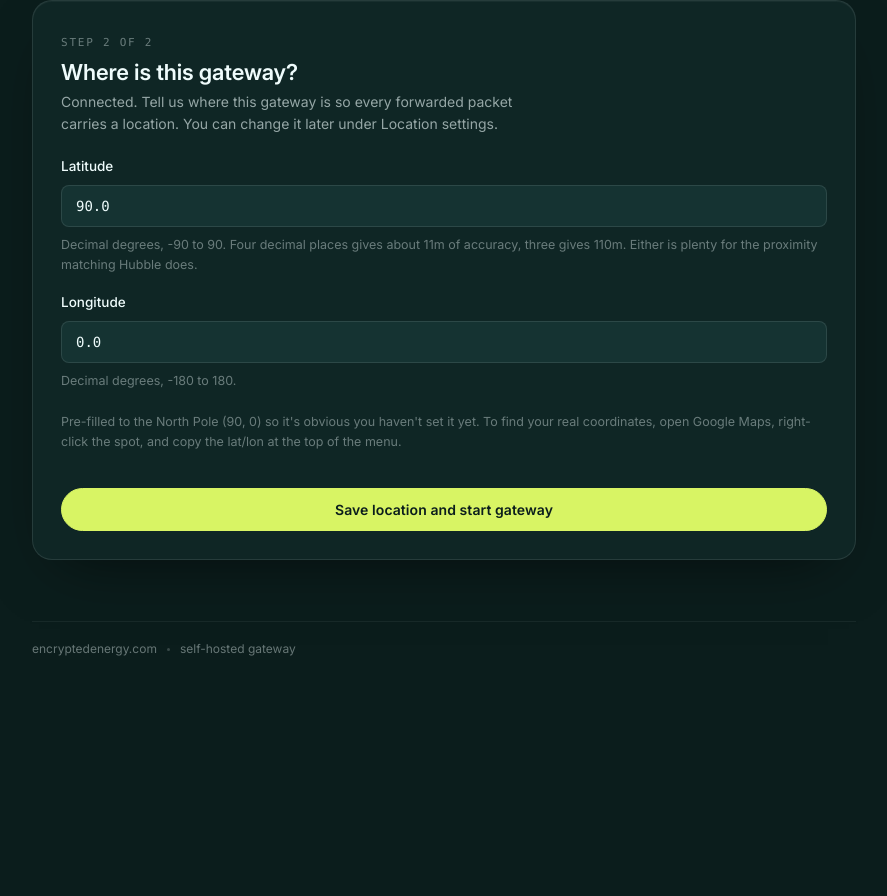
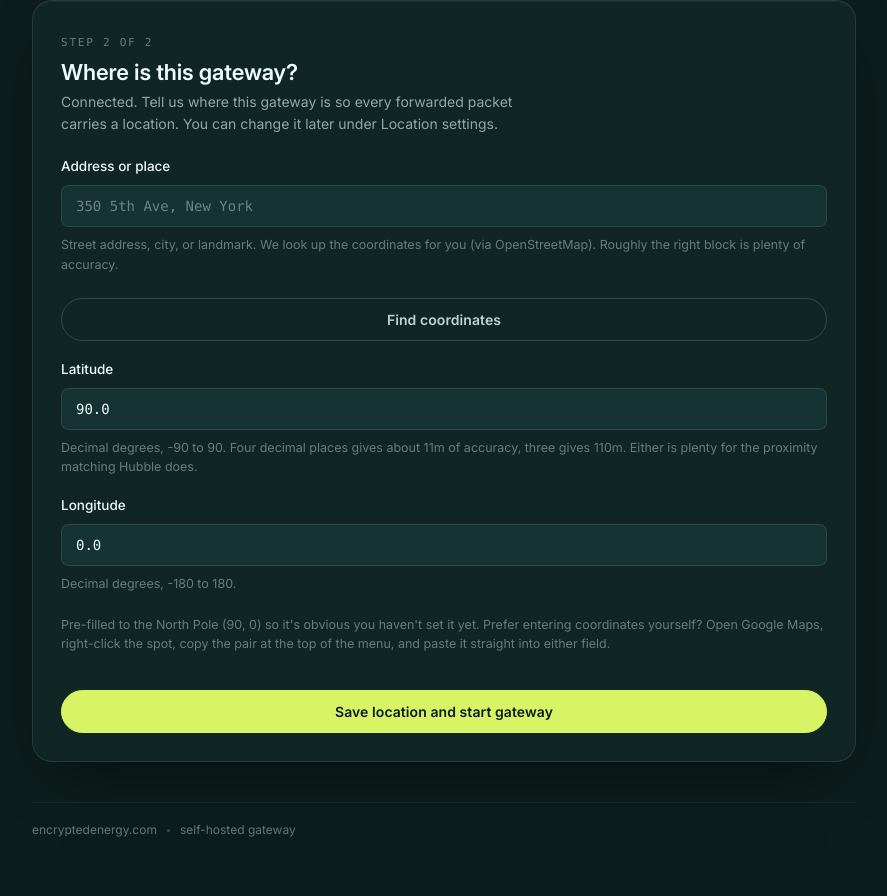
Before and after one commit to Encrypted-Energy/gateway, a Flask app: template ui/src/ee_gateway_ui/templates/setup_location.html in a window 1280 px wide. Shown: the part 85-981 px from the top of the page, without its empty margins (196-1083 px from the left). Before the commit the page ends 741 px from the top, so only its background shows below. Run offline with Flask 3, Linux system fonts and the light colour scheme; the template is opened without the code that fills it, so the values that code supplies are empty.

Commit message:
Gateway 0.10.6: location UX overhaul, org-ID removal, worker 0.7.7
The fixed-location flow is the majority setup path now that the
official Umbrel store is the primary install funnel (most operators
have no GPS dongle). Three coordinated fixes there, plus packaging of
the 408/429 retry fix already on main:

UI 0.6.4:
- Address geocoding on both location forms via OSM Nominatim (no API
  key, operator-click only). Fills coordinates for review; saving
  stays explicit.
- Coordinate parser accepts real-world pastes: Google Maps 'lat, lon'
  pair in one field (beats the North-Pole prefill), degree symbols,
  N/S/E/W letters, Unicode minus, EU decimal commas, trailing commas.
  This kills the 'must be numeric' rejection that fired on the exact
  flow the form hint recommended.
- Org-ID field removed; token-only setup. Legacy org_id in existing
  config.json preserved and ignored.

Worker 0.7.7:
- org_id optional in config (was required but never consumed).
- 408/429 retry fix (a4b630b) ships in an image for the first time.

Tests: UI 40 -> 53, worker 60 -> 61, all green.

Co-Authored-By: Claude Fable 5 <noreply@anthropic.com>

```diff
--- a/ui/pyproject.toml
+++ b/ui/pyproject.toml
@@ -1,6 +1,6 @@
 [project]
 name = "ee-gateway-ui"
-version = "0.6.3"
+version = "0.6.4"
 description = "EE Gateway UI — setup wizard and dashboard for the EE Gateway Hubble BLE gateway."
 requires-python = ">=3.11"
 license = { text = "GPL-3.0-only" }
--- a/ui/src/ee_gateway_ui/__init__.py
+++ b/ui/src/ee_gateway_ui/__init__.py
@@ -3,4 +3,4 @@
 # Licensed under the GNU General Public License version 3 (GPL-3.0-only).
 # See the LICENSE file at the repository root.
 
-__version__ = "0.6.3"
+__version__ = "0.6.4"
--- a/ui/src/ee_gateway_ui/app.py
+++ b/ui/src/ee_gateway_ui/app.py
@@ -34,15 +34,19 @@ always renders something sensible.
 
 import json
 import os
+import re
 import sqlite3
 import tempfile
 import time
 import urllib.error
+import urllib.parse
 import urllib.request
 from datetime import datetime
 from pathlib import Path
 
 from flask import Flask, redirect, render_template, request, url_for
+
+from ee_gateway_ui import __version__
 
 DEFAULT_DATA_DIR = "/data"
 DEFAULT_PORT = 8080
@@ -129,20 +133,22 @@ def _read_json(path):
 
 
 def read_config(data_dir):
-    """Return stored Hubble credentials, or ``None`` if not configured.
+    """Return stored credentials, or ``None`` if not configured.
 
-    Only a config carrying a non-empty ``org_id`` and ``api_token`` counts as
-    configured. A missing file, malformed JSON, or blank fields all read as
-    'not configured', so the UI falls back to the setup wizard.
+    A non-empty ``api_token`` is the only thing that counts as configured.
+    From 0.6.4 the org ID is gone from setup: the ``ee_live`` token alone
+    authenticates against ee-web (a legacy ``org_id`` key left in an older
+    install's config.json is preserved on disk but ignored here). A missing
+    file, malformed JSON, or a blank token all read as 'not configured', so
+    the UI falls back to the setup wizard.
     """
     raw = _read_json(_config_path(data_dir))
     if not isinstance(raw, dict):
         return None
-    org_id = str(raw.get("org_id") or "").strip()
     api_token = str(raw.get("api_token") or "").strip()
-    if not org_id or not api_token:
+    if not api_token:
         return None
-    return {"org_id": org_id, "api_token": api_token}
+    return {"api_token": api_token}
 
 
 def read_state(data_dir):
@@ -190,20 +196,22 @@ def read_devices(data_dir):
 # Write
 # --------------------------------------------------------------------------
 
-def write_config(data_dir, org_id, api_token):
+def write_config(data_dir, api_token):
     """Update credentials in ``config.json`` atomically, preserving other keys.
 
     From 0.5.0 the UI writes additional fields to this file (fixed_lat /
     fixed_lon for the location override). Saving credentials must NOT
     clobber those, so we read-merge-write rather than overwrite. The
-    worker supplies its own defaults for any key the file omits.
+    worker supplies its own defaults for any key the file omits. A legacy
+    ``org_id`` key from a pre-0.6.4 install survives the merge untouched;
+    nothing reads it anymore, but wiping it would be gratuitous churn on
+    a file the worker re-reads every cycle.
 
     The dashboard reads ``saved_at`` to show an optimistic "Verifying
     credentials" state for a short window after submission, masking the
     natural lag between this write and the worker's next scan cycle.
     """
     _merge_config(data_dir, {
-        "org_id": org_id,
         "api_token": api_token,
         "saved_at": int(time.time()),
     })
@@ -357,6 +365,81 @@ def verify_credentials(base_url, api_token, timeout=VERIFY_TIMEOUT_SECONDS):
         ), None
     except Exception as exc:  # pragma: no cover — defense in depth
         return False, f"Verification failed unexpectedly: {exc}", None
+
+
+# --------------------------------------------------------------------------
+# Address geocoding (0.6.4+)
+# --------------------------------------------------------------------------
+
+# OpenStreetMap's public Nominatim instance. No API key; the usage policy
+# (operations.osmfoundation.org/policies/nominatim) asks for a descriptive
+# User-Agent and at most 1 request/second. We call it only when an operator
+# clicks "Find coordinates" on a location form — a handful of requests per
+# gateway *lifetime* — which is comfortably inside the policy.
+NOMINATIM_URL = "https://nominatim.openstreetmap.org/search"
+GEOCODE_TIMEOUT_SECONDS = 10
+
+
+def geocode_address(query, timeout=GEOCODE_TIMEOUT_SECONDS):
+    """Resolve a street address / place name to coordinates via Nominatim.
+
+    Returns ``(ok, error_message, result)``:
+
+    * ``(True, None, dict)`` — best match, with ``lat`` / ``lon`` floats and
+      the matched ``display_name`` so the operator can sanity-check what we
+      found before saving.
+    * ``(False, error_message, None)`` — lookup failed; the message is
+      user-facing and always ends with a path forward (manual entry still
+      works).
+
+    Designed to never raise — geocoding is a convenience layer on top of
+    manual coordinate entry, so any failure must degrade to the manual
+    path, not block setup. Module-level so tests can monkeypatch it (same
+    pattern as verify_credentials).
+    """
+    q = (query or "").strip()
+    if not q:
+        return False, "Enter an address or place name to look up.", None
+    url = NOMINATIM_URL + "?" + urllib.parse.urlencode(
+        {"q": q, "format": "jsonv2", "limit": 1}
+    )
+    req = urllib.request.Request(
+        url,
+        headers={
+            "User-Agent": f"ee-gateway-ui/{__version__} (https://encryptedenergy.com)",
+            "Accept": "application/json",
+        },
+        method="GET",
+    )
+    manual_hint = "You can also enter the coordinates manually below."
+    try:
+        with urllib.request.urlopen(req, timeout=timeout) as resp:
+            body = resp.read()
+        results = json.loads(body.decode("utf-8"))
+        if not isinstance(results, list):
+            return False, f"The address lookup returned an unexpected response. {manual_hint}", None
+        if not results:
+            return False, (
+                "No match for that address. Add a city or country and try "
+                f"again. {manual_hint}"
+            ), None
+        best = results[0]
+        return True, None, {
+            "lat": float(best["lat"]),
+            "lon": float(best["lon"]),
+            "display_name": str(best.get("display_name") or q),
+        }
+    except (KeyError, TypeError, ValueError):
+        return False, f"The address lookup returned an unexpected response. {manual_hint}", None
+    except urllib.error.HTTPError as exc:
+        return False, f"The address lookup failed (HTTP {exc.code}). {manual_hint}", None
+    except (urllib.error.URLError, TimeoutError, OSError):
+        return False, (
+            "Could not reach the address lookup service. Check the "
+            f"gateway's internet connection, or retry. {manual_hint}"
+        ), None
+    except Exception:  # pragma: no cover — defense in depth
+        return False, f"The address lookup failed unexpectedly. {manual_hint}", None
 
 
 # --------------------------------------------------------------------------
@@ -538,9 +621,7 @@ def create_app(data_dir=None):
         """
         config = read_config(data_dir)
         if config is None:
-            return render_template(
-                "setup.html", org_id="", error=None, configured=False
-            )
+            return render_template("setup.html", error=None, configured=False)
         fixed_lat, fixed_lon = read_advanced_config(data_dir)
         if fixed_lat is None or fixed_lon is None:
             return render_template(
@@ -571,16 +652,13 @@ def create_app(data_dir=None):
     def setup():
         """Show the credentials form, even when already configured.
 
-        The organization ID is pre-filled when a config exists; the API token
-        field is always left blank and never echoed back — the stored secret
-        is write-only from the UI's point of view.
+        The API token field is always left blank and never echoed back —
+        the stored secret is write-only from the UI's point of view.
         """
-        config = read_config(data_dir)
         return render_template(
             "setup.html",
-            org_id=config["org_id"] if config else "",
             error=None,
-            configured=config is not None,
+            configured=read_config(data_dir) is not None,
         )
 
     @app.route("/restart", methods=["POST"])
@@ -617,14 +695,12 @@ def create_app(data_dir=None):
         a location is already configured (the reconfigure path), in which
         case we skip directly to the dashboard.
         """
-        org_id = (request.form.get("org_id") or "").strip()
         api_token = (request.form.get("api_token") or "").strip()
-        if not org_id or not api_token:
+        if not api_token:
             return (
                 render_template(
                     "setup.html",
-                    org_id=org_id,
-                    error="Both the organization ID and API token are required.",
+                    error="The API token is required.",
                     configured=read_config(data_dir) is not None,
                 ),
                 400,
@@ -636,14 +712,13 @@ def create_app(data_dir=None):
             return (
                 render_template(
                     "setup.html",
-                    org_id=org_id,
                     error=error,
                     configured=read_config(data_dir) is not None,
                 ),
                 400,
             )
 
-        write_config(data_dir, org_id, api_token)
+        write_config(data_dir, api_token)
         # Reconfigure path: location was already set, jump to dashboard.
         # First-time setup: continue to step 2 (location).
         if is_setup_complete(data_dir):
@@ -682,6 +757,32 @@ def create_app(data_dir=None):
 
         raw_lat = (request.form.get("fixed_lat") or "").strip()
         raw_lon = (request.form.get("fixed_lon") or "").strip()
+
+        # "Find coordinates" submit: geocode the address and re-render the
+        # form with the coordinate fields filled in for review. Nothing is
+        # saved until the operator confirms with the save submit.
+        if request.form.get("action") == "lookup":
+            address = (request.form.get("address") or "").strip()
+            ok, err, hit = geocode_address(address)
+            if not ok:
+                return (
+                    render_template(
+                        "setup_location.html",
+                        fixed_lat=raw_lat,
+                        fixed_lon=raw_lon,
+                        address=address,
+                        error=err,
+                    ),
+                    400,
+                )
+            return render_template(
+                "setup_location.html",
+                fixed_lat=hit["lat"],
+                fixed_lon=hit["lon"],
+                address=address,
+                geocoded=hit["display_name"],
+                error=None,
+            )
 
         ok, err, lat, lon = _parse_coords(raw_lat, raw_lon, allow_blank=False)
         if not ok:
@@ -729,6 +830,33 @@ def create_app(data_dir=None):
         raw_lat = (request.form.get("fixed_lat") or "").strip()
         raw_lon = (request.form.get("fixed_lon") or "").strip()
 
+        # "Find coordinates" submit — same review-then-save flow as setup
+        # step 2; see save_setup_location.
+        if request.form.get("action") == "lookup":
+            address = (request.form.get("address") or "").strip()
+            ok, err, hit = geocode_address(address)
+            if not ok:
+                return (
+                    render_template(
+                        "settings_location.html",
+                        fixed_lat=raw_lat,
+                        fixed_lon=raw_lon,
+                        address=address,
+                        error=err,
+                        saved=False,
+                    ),
+                    400,
+                )
+            return render_template(
+                "settings_location.html",
+                fixed_lat=hit["lat"],
+                fixed_lon=hit["lon"],
+                address=address,
+                geocoded=hit["display_name"],
+                error=None,
+                saved=False,
+            )
+
         if not raw_lat and not raw_lon:
             write_advanced_config(data_dir, None, None)
             _touch_restart_sentinel(data_dir)
@@ -774,6 +902,87 @@ def create_app(data_dir=None):
     return app
 
 
+# Characters that arrive in real-world coordinate pastes but that float()
+# rejects. Wikipedia renders negatives with a Unicode minus (U+2212);
+# copy from a PDF or chat app can carry non-breaking / narrow spaces.
+_COORD_CHAR_MAP = str.maketrans({
+    "−": "-",   # Unicode minus (Wikipedia, some GPS apps)
+    "–": "-",   # en dash, occasionally substituted by rich-text editors
+    " ": " ",   # no-break space
+    " ": " ",   # narrow no-break space (used inside Wikipedia coords)
+    " ": " ",   # thin space
+})
+
+
+def _clean_coord(raw):
+    """Normalize one pasted coordinate fragment; return float or ``None``.
+
+    Accepts the formats operators actually paste: plain decimals, degree
+    symbols ("40.7128°"), hemisphere letters ("40.7128° N" — S and W flip
+    the sign), Unicode minus, EU decimal commas ("40,7128"), and stray
+    separators left behind when a pair is split by hand ("40.7128,").
+    Degrees-minutes-seconds is NOT handled; that failure falls through to
+    the form error, which shows the decimal format to use.
+    """
+    s = str(raw).translate(_COORD_CHAR_MAP).strip().strip(",;")
+    # Hemisphere letter, prefix or suffix. The letter dictates the sign
+    # (S/W negative), overriding any typed sign.
+    sign = None
+    match = re.match(r"(?i)^\s*([NSEW])\s+(.+)$", s)
+    if match is None:
+        match = re.match(r"(?i)^(.+?)\s*([NSEW])\s*$", s)
+        if match is not None:
+            s, sign = match.group(1), match.group(2)
+    else:
+        sign, s = match.group(1), match.group(2)
+    s = s.replace("°", "").strip().strip(",;")
+    # EU decimal comma: exactly one comma and no dot means "40,7128" is a
+    # decimal, not a pair (pairs are handled before this function is
+    # called, and always contain a dot, a space, or a second sign).
+    if s.count(",") == 1 and "." not in s:
+        s = s.replace(",", ".")
+    try:
+        value = float(s)
+    except ValueError:
+        return None
+    if sign is not None and sign.upper() in ("S", "W"):
+        value = -abs(value)
+    elif sign is not None:
+        value = abs(value)
+    return value
+
+
+def _try_parse_pair(raw):
+    """Return ``(lat, lon)`` if ``raw`` reads as one pasted 'lat, lon' pair.
+
+    Google Maps' right-click copy — the exact flow our own form hint
+    recommends — puts "40.712082, -74.040900" on the clipboard as a single
+    string, which operators paste into a single field. Before 0.6.4 that
+    hit the float() parser and bounced with "must be numeric" — on the
+    majority setup path.
+
+    Disambiguation from an EU decimal comma ("40,7"): a token split is only
+    attempted when the string carries a dot, a degree symbol, whitespace
+    after the comma, or whitespace between two number-like tokens. A bare
+    "40,7" therefore stays a single decimal and never becomes lat=40 lon=7.
+    """
+    s = str(raw or "").translate(_COORD_CHAR_MAP).strip().strip(";,")
+    if "," in s or ";" in s:
+        if not ("." in s or "°" in s or re.search(r"[;,]\s", s)):
+            return None
+        parts = [p for p in re.split(r"[;,]", s) if p.strip()]
+    else:
+        parts = s.split()
+    if len(parts) != 2:
+        return None
+    lat, lon = _clean_coord(parts[0]), _clean_coord(parts[1])
+    if lat is None or lon is None:
+        return None
+    if -90.0 <= lat <= 90.0 and -180.0 <= lon <= 180.0:
+        return lat, lon
+    return None
+
+
 def _parse_coords(raw_lat, raw_lon, *, allow_blank):
     """Shared validation for the two location-form handlers.
 
@@ -784,21 +993,28 @@ def _parse_coords(raw_lat, raw_lon, *, allow_blank):
     ``allow_blank``: when True (settings page), both fields blank is a
     valid "clear" — but callers handle that path BEFORE calling here.
     When False (setup step 2), blanks are an error. Either way, one
-    blank and one non-blank is always an error.
+    blank and one non-blank is always an error (unless one field holds a
+    full pasted pair, which wins over whatever is in the other field —
+    including the form's own pre-filled placeholder).
     """
-    if not raw_lat or not raw_lon:
-        if allow_blank:
-            err = "Both latitude and longitude are required, or clear both to disable."
-        else:
-            err = "Both latitude and longitude are required."
-        return False, err, None, None
-    try:
-        lat = float(raw_lat)
-        lon = float(raw_lon)
-    except ValueError:
-        return False, (
-            "Latitude and longitude must be numeric (e.g. 40.712082, -74.040900)."
-        ), None, None
+    pair = _try_parse_pair(raw_lat) or _try_parse_pair(raw_lon)
+    if pair is not None:
+        lat, lon = pair
+    else:
+        if not raw_lat or not raw_lon:
+            if allow_blank:
+                err = "Both latitude and longitude are required, or clear both to disable."
+            else:
+                err = "Both latitude and longitude are required."
+            return False, err, None, None
+        lat = _clean_coord(raw_lat)
+        lon = _clean_coord(raw_lon)
+        if lat is None or lon is None:
+            return False, (
+                "Latitude and longitude must be decimal degrees (e.g. "
+                "40.712082 and -74.040900). Pasting the full pair from "
+                "Google Maps into either field works too."
+            ), None, None
     if not -90.0 <= lat <= 90.0:
         return False, "Latitude must be between -90 and 90.", None, None
     if not -180.0 <= lon <= 180.0:
--- a/ui/src/ee_gateway_ui/templates/setup_location.html
+++ b/ui/src/ee_gateway_ui/templates/setup_location.html
@@ -23,6 +23,29 @@
 
   <form class="form" method="post" action="{{ url_for('save_setup_location') }}" autocomplete="off">
     <label class="field">
+      <span class="field-label">Address or place</span>
+      <input class="field-input" type="text" name="address" value="{{ address or '' }}"
+             placeholder="350 5th Ave, New York" spellcheck="false"
+             autocomplete="off">
+      <span class="field-hint">
+        Street address, city, or landmark. We look up the coordinates
+        for you (via OpenStreetMap). Roughly the right block is plenty
+        of accuracy.
+      </span>
+    </label>
+
+    <div class="form-actions">
+      <button class="btn btn-ghost btn-block" type="submit"
+              name="action" value="lookup" formnovalidate>Find coordinates</button>
+    </div>
+
+    {% if geocoded %}
+    <p class="alert alert-success" role="status">
+      Matched: {{ geocoded }}. Check the coordinates below, then save.
+    </p>
+    {% endif %}
+
+    <label class="field">
       <span class="field-label">Latitude</span>
       <input class="field-input" type="text" name="fixed_lat" value="{{ fixed_lat or '90.0' }}"
              placeholder="90.0" inputmode="decimal" spellcheck="false"
@@ -44,12 +67,14 @@
 
     <p class="field-hint" style="margin-top: 4px;">
       Pre-filled to the North Pole (90, 0) so it's obvious you haven't
-      set it yet. To find your real coordinates, open Google Maps,
-      right-click the spot, and copy the lat/lon at the top of the menu.
+      set it yet. Prefer entering coordinates yourself? Open Google
+      Maps, right-click the spot, copy the pair at the top of the menu,
+      and paste it straight into either field.
     </p>
 
     <div class="form-actions">
-      <button class="btn btn-primary btn-block" type="submit">Save location and start gateway</button>
+      <button class="btn btn-primary btn-block" type="submit"
+              name="action" value="save">Save location and start gateway</button>
     </div>
   </form>
 </section>
--- a/umbrel/docker-compose.yml
+++ b/umbrel/docker-compose.yml
@@ -8,8 +8,8 @@
 # network (which it needs to reach the Bluetooth radio) while the UI stays on
 # Umbrel's app network behind app_proxy.
 #
-# Credentials are NOT passed as environment variables here. The user enters the
-# Hubble org id and API token once in the UI setup wizard, which writes them to
+# Credentials are NOT passed as environment variables here. The user enters
+# their API token once in the UI setup wizard, which writes it to
 # config.json in the shared volume; the worker reads that file every scan cycle.
 #
 # umbreld creates ${APP_DATA_DIR}/data owned by root, but both app containers
@@ -45,7 +45,7 @@ services:
   # no added capabilities, no Bluetooth access. Runs as uid 1000 (set in the
   # image). init: true so SIGTERM reaches Flask for a clean shutdown.
   ui:
-    image: encryptedenergy/ee-gateway-ui:0.6.3
+    image: encryptedenergy/ee-gateway-ui:0.6.4
     init: true
     depends_on:
       init_perms:
```
Also changed, not shown: ui/src/ee_gateway_ui/templates/settings_location.html (+26 -2 lines), ui/src/ee_gateway_ui/templates/setup.html (+2 -9 lines), ui/tests/test_app.py (+254 -15 lines), umbrel/umbrel-app.yml (+19 -8 lines), worker/src/ee_gateway_worker/config.py (+11 -9 lines), worker/tests/test_config.py (+12 -2 lines), CHANGELOG.md.
